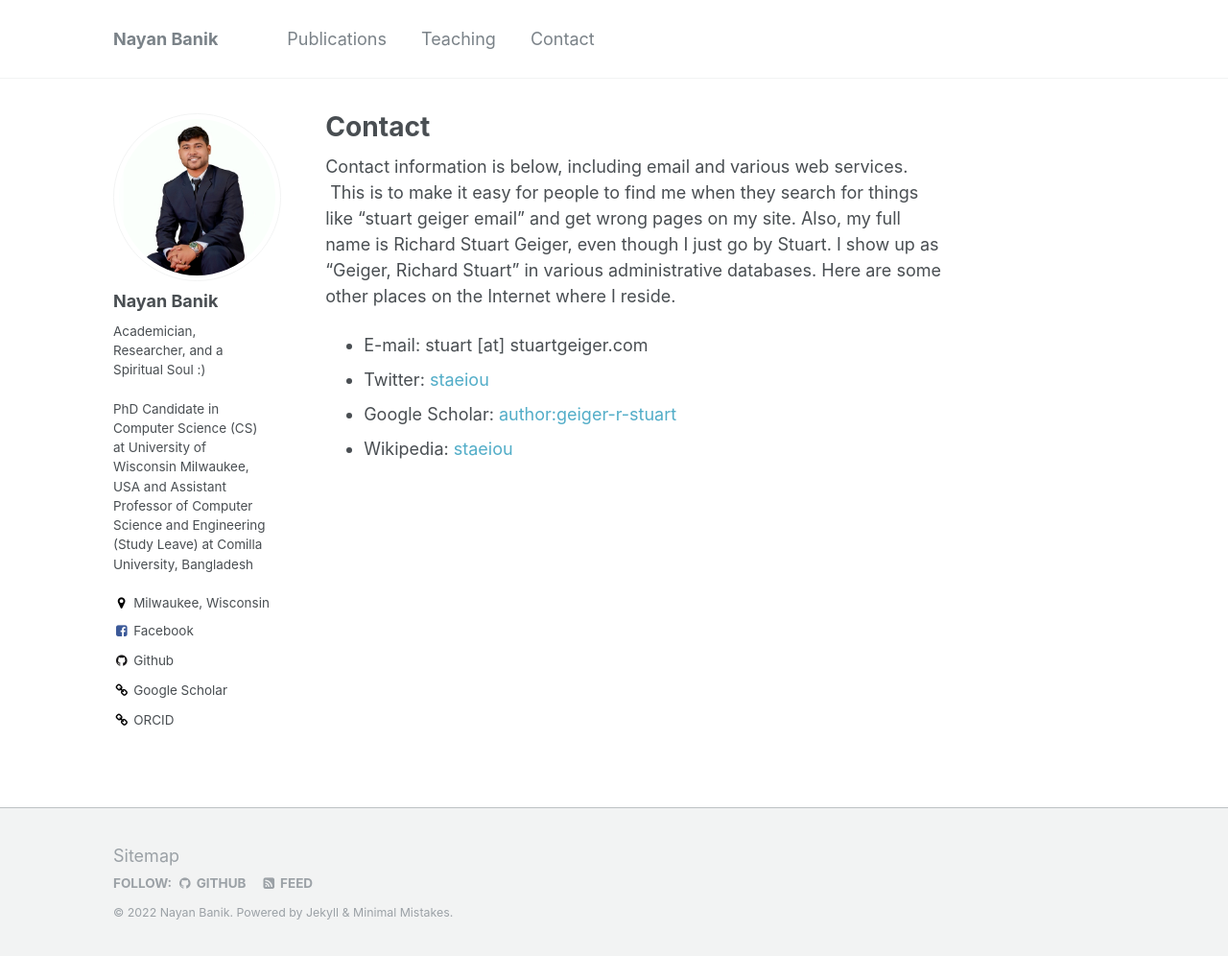
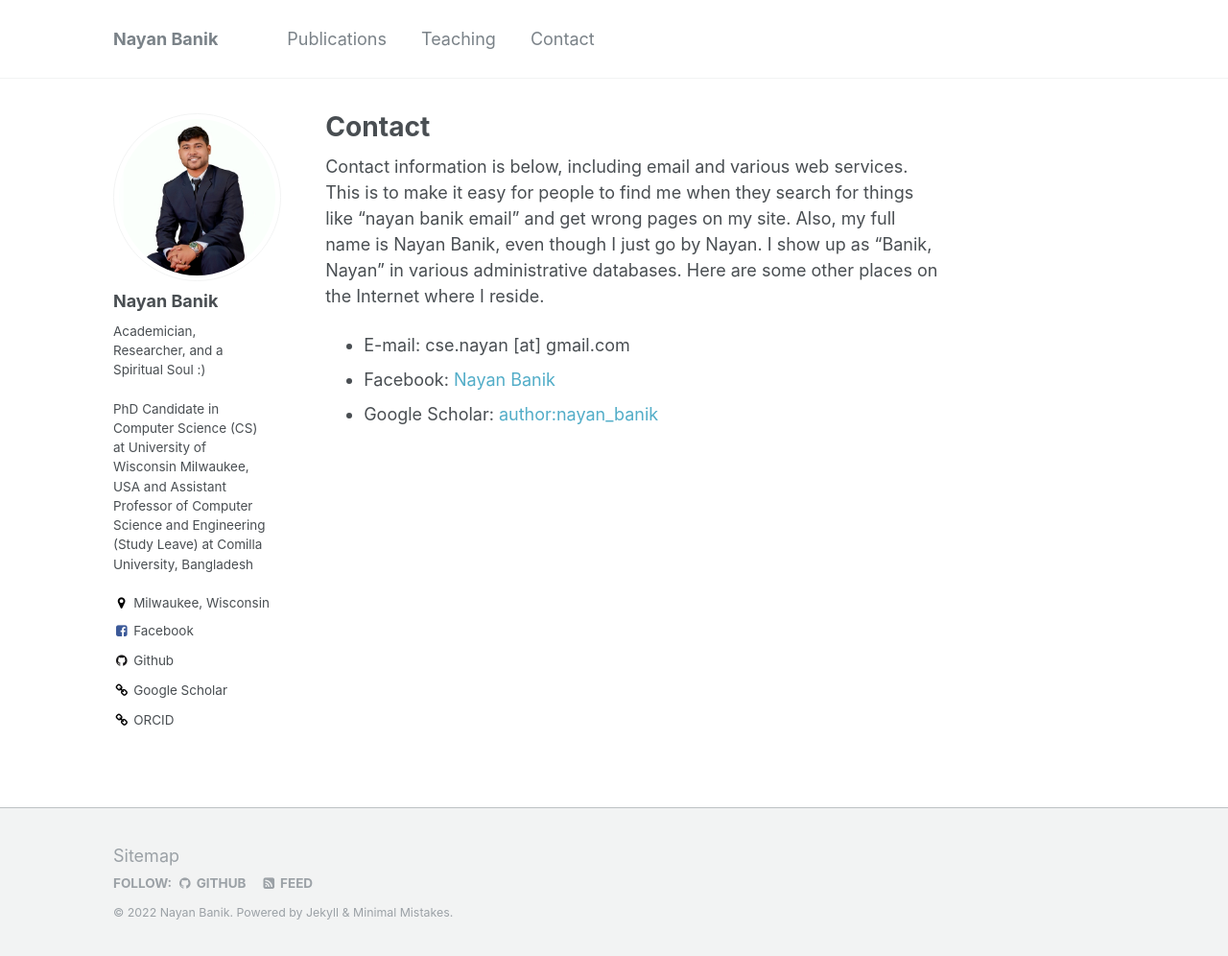
Before and after one commit to nayanbanik/nayanbanik.github.io, a Jekyll site: the page built from _pages/contact.md, in a window 1280 px wide and 996 px high. Shown: the whole window at 96% size. Built offline with Jekyll 4.4.1, drawn with Linux system fonts in a browser that asks for light colours.

Commit message:
Update contact.md

```diff
--- a/_pages/contact.md
+++ b/_pages/contact.md
@@ -4,9 +4,8 @@ title: "Contact"
 excerpt: "Contact me"
 author_profile: true
 ---
-Contact information is below, including email and various web services.  This is to make it easy for people to find me when they search for things like "stuart geiger email" and get wrong pages on my site. Also, my full name is Richard Stuart Geiger, even though I just go by Stuart. I show up as "Geiger, Richard Stuart" in various administrative databases. Here are some other places on the Internet where I reside.
+Contact information is below, including email and various web services. This is to make it easy for people to find me when they search for things like "nayan banik email" and get wrong pages on my site. Also, my full name is Nayan Banik, even though I just go by Nayan. I show up as "Banik, Nayan" in various administrative databases. Here are some other places on the Internet where I reside.
 
-* E-mail: stuart [at] stuartgeiger.com
-* Twitter: [staeiou](http://twitter.com/Staeiou)
-* Google Scholar: [author:geiger-r-stuart](http://scholar.google.com/citations?user=0AvWi3wAAAAJ&hl=en)
-* Wikipedia: [staeiou](http://en.wikipedia.org/wiki/User:Staeiou)
+* E-mail: cse.nayan [at] gmail.com
+* Facebook: [Nayan Banik](http://fb.com/cse.nayan)
+* Google Scholar: [author:nayan_banik](https://scholar.google.com/citations?hl=en&user=B3f6-HQAAAAJ)
```
